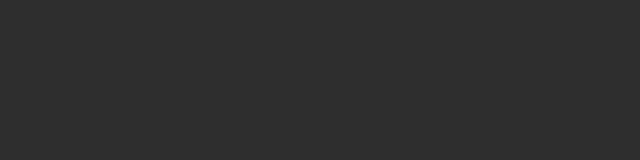
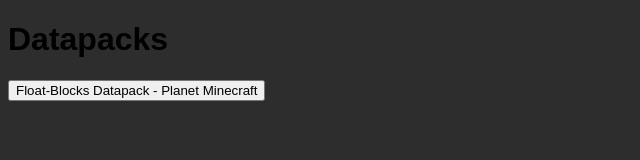
Before and after one commit to ilovapples/website, a plain HTML site: page datapacks/index.html in a window 1280 px wide. Shown: the whole page, without its empty margins (0-640 px from the left). Drawn offline with Linux system fonts and the light colour scheme; files that its build step writes are made by us from their sources.

Commit message:
Update index.html

```diff
--- a/datapacks/index.html
+++ b/datapacks/index.html
@@ -3,7 +3,7 @@
   <head>
     <title>ilovapples' Github Stuff | Minecraft Java Edition Datapacks</title>
     <link rel="stylesheet" href="index.css">
-    <script src="script.js"><script>
+    <script src="script.js"></script>
   </head>
   <body>
     <h1 class="title">Datapacks</h1>
```
